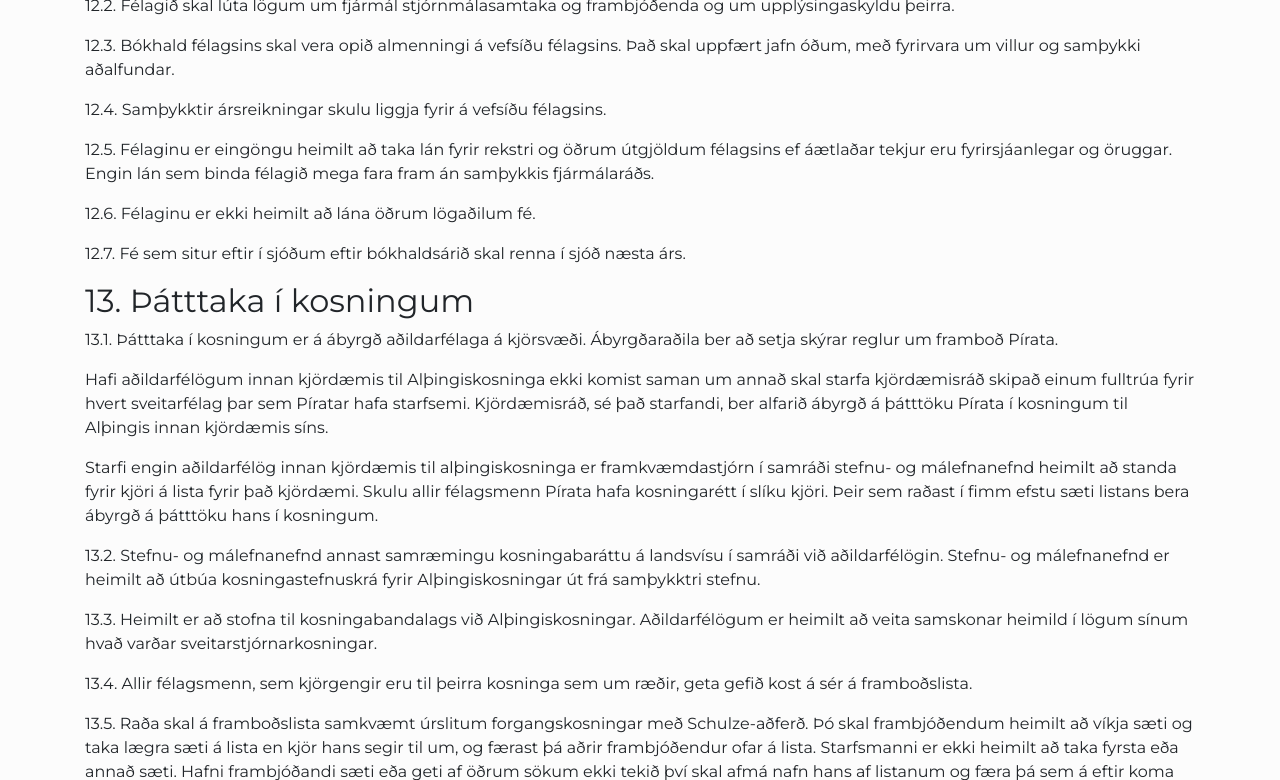
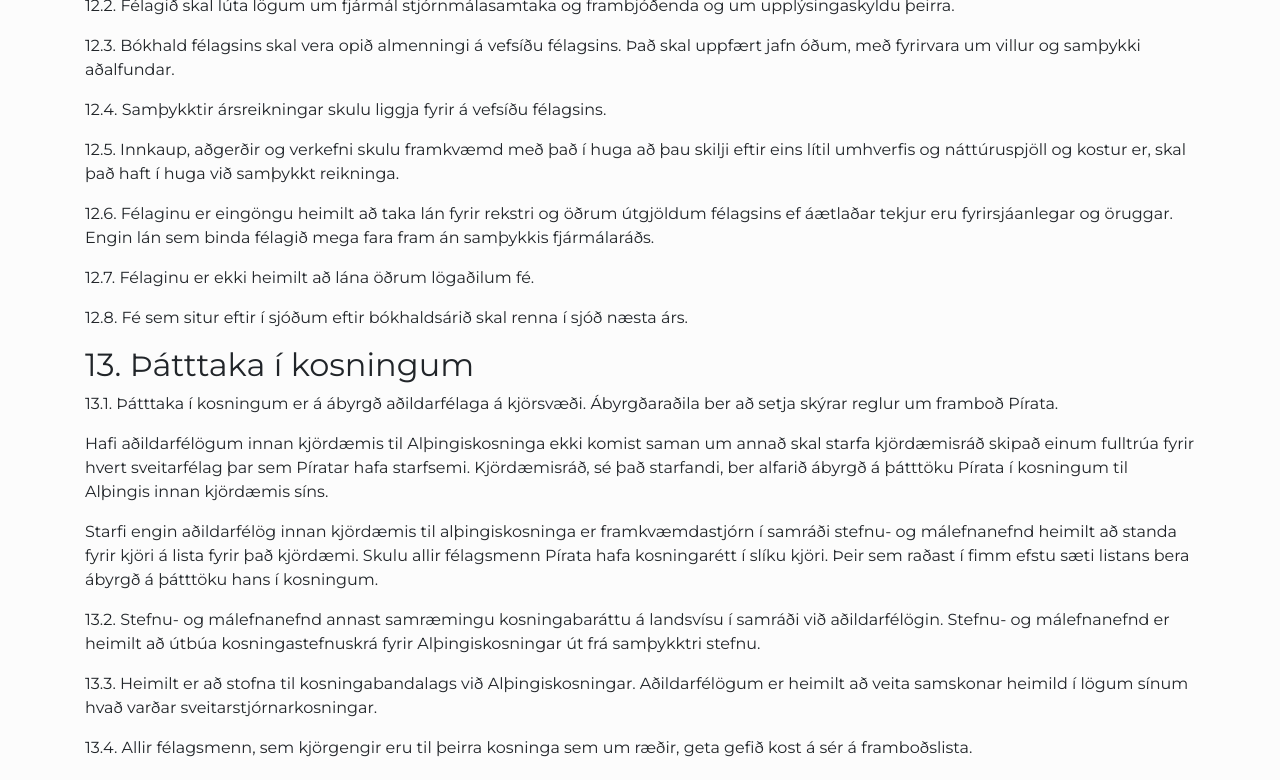
Before and after one commit to piratar/log.piratar.is, a Jekyll site: the page built from Lög og rekstrarstefnur Pírata/Lög Pírata Á Íslandi.md, in a window 1280 px wide and 900 px high, scrolled down 9344 px, cut to the strip 120-900 px from the top of the window. Built offline with Jekyll 4.4.1, drawn with Linux system fonts in a browser that asks for light colours.

Commit message:
Update Lög Pírata Á Íslandi.md

```diff
--- a/Lög og rekstrarstefnur Pírata/Lög Pírata Á Íslandi.md
+++ b/Lög og rekstrarstefnur Pírata/Lög Pírata Á Íslandi.md
@@ -345,11 +345,13 @@
 
 12.4. Samþykktir ársreikningar skulu liggja fyrir á vefsíðu félagsins.
 
-12.5. Félaginu er eingöngu heimilt að taka lán fyrir rekstri og öðrum útgjöldum félagsins ef áætlaðar tekjur eru fyrirsjáanlegar og öruggar. Engin lán sem binda félagið mega fara fram án samþykkis fjármálaráðs.
+12.5. Innkaup, aðgerðir og verkefni skulu framkvæmd með það í huga að þau skilji eftir eins lítil umhverfis og náttúruspjöll og kostur er, skal það haft í huga við samþykkt reikninga.
 
-12.6. Félaginu er ekki heimilt að lána öðrum lögaðilum fé.
+12.6. Félaginu er eingöngu heimilt að taka lán fyrir rekstri og öðrum útgjöldum félagsins ef áætlaðar tekjur eru fyrirsjáanlegar og öruggar. Engin lán sem binda félagið mega fara fram án samþykkis fjármálaráðs.
 
-12.7. Fé sem situr eftir í sjóðum eftir bókhaldsárið skal renna í sjóð næsta árs.
+12.7. Félaginu er ekki heimilt að lána öðrum lögaðilum fé.
+
+12.8. Fé sem situr eftir í sjóðum eftir bókhaldsárið skal renna í sjóð næsta árs.
 
 
 ## 13. Þátttaka í kosningum
```
